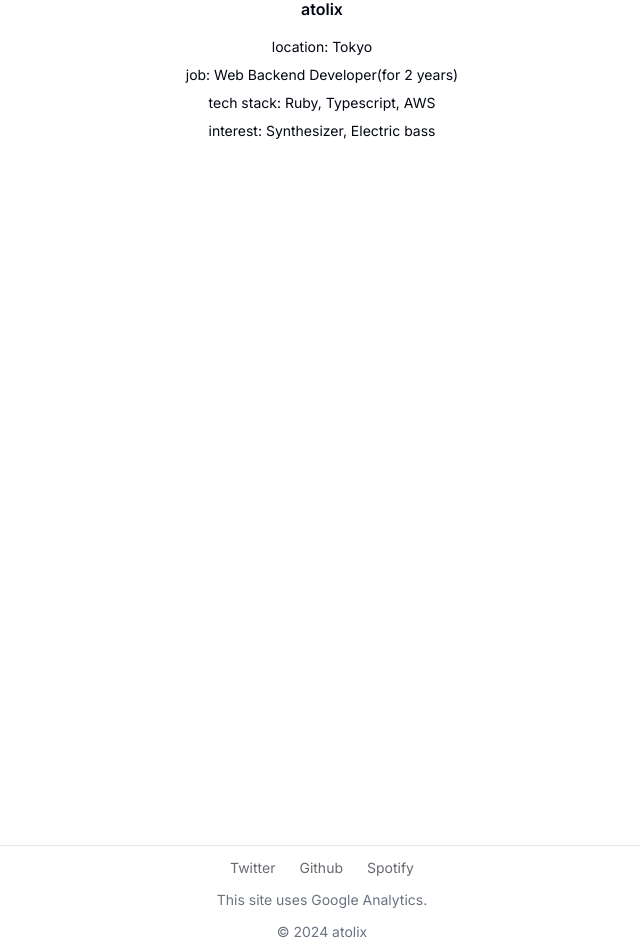
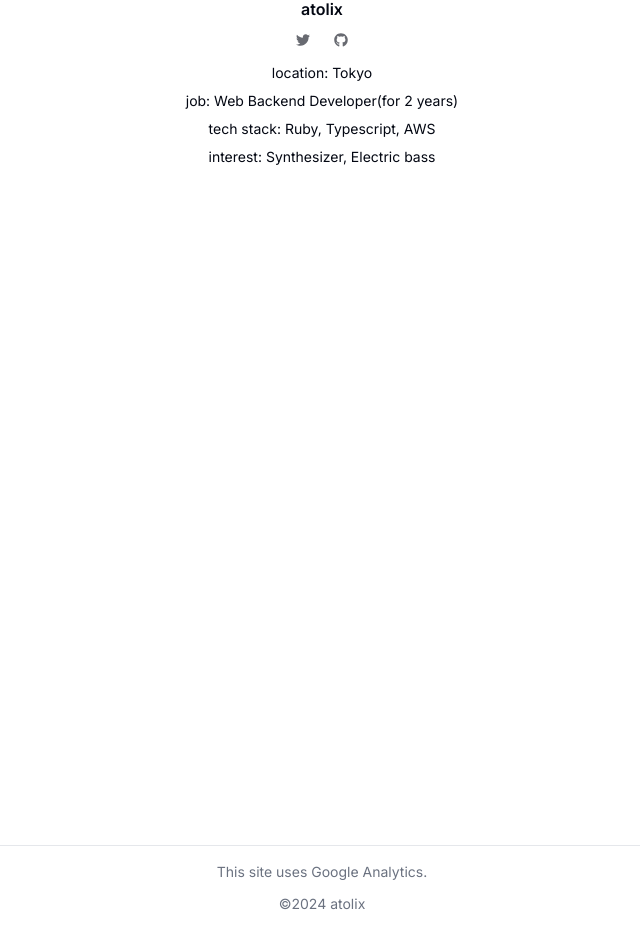
Before and after one commit to atolix/processed, a Next.js app: page /profile in a window 1280 px wide. Shown: the part 83-1034 px from the top of the page, without its empty margins (318-958 px from the left). After the commit the page ends 1009 px from the top, so only its background shows below. Built offline with nearby package versions, Linux system fonts and the light colour scheme.

Commit message:
add icon

```diff
--- a/package.json
+++ b/package.json
@@ -20,6 +20,7 @@
     "next": "14.2.5",
     "react": "^18",
     "react-dom": "^18",
+    "react-icons": "^5.3.0",
     "react-markdown": "^9.0.1",
     "tailwind-merge": "^2.5.2",
     "tailwindcss-animate": "^1.0.7",
--- a/src/app/profile/page.tsx
+++ b/src/app/profile/page.tsx
@@ -1,3 +1,5 @@
+import { FaGithub, FaTwitter } from "react-icons/fa"
+
 export const metadata = {
   title: "Profile",
 };
@@ -6,6 +8,22 @@ export default function Profile() {
   return (
     <div className="container text-center max-w-screen-2xl items-center justify-center">
       <h2 className="font-semibold pb-3">atolix</h2>
+      <nav className="flex justify-center items-center gap-4 text-sm lg:gap-6 mb-3">
+        <a
+          href="https://x.com/atolix_"
+          target="_blank"
+          className="transition-colors hover:text-foreground/80 text-foreground/60"
+        >
+          <FaTwitter />
+        </a>
+        <a
+          href="https://github.com/atolix"
+          target="_blank"
+          className="transition-colors hover:text-foreground/80 text-foreground/60"
+        >
+          <FaGithub />
+        </a>
+      </nav>
       <h3 className="text-sm p-1">location: Tokyo</h3>
       <h3 className="text-sm p-1">job: Web Backend Developer(for 2 years)</h3>
       <h3 className="text-sm p-1">tech stack: Ruby, Typescript, AWS</h3>
--- a/src/components/Footer/index.tsx
+++ b/src/components/Footer/index.tsx
@@ -4,28 +4,8 @@ export const Footer = () => {
   return (
     <footer className="container text-center h-14 max-w-screen-2xl items-center justify-center mt-12">
       <Separator />
-      <nav className="flex justify-center items-center gap-4 text-sm lg:gap-6 mt-3">
-        <a
-          href="https://x.com/atolix_"
-          className="transition-colors hover:text-foreground/80 text-foreground/60"
-        >
-          Twitter
-        </a>
-        <a
-          href="https://github.com/atolix"
-          className="transition-colors hover:text-foreground/80 text-foreground/60"
-        >
-          Github
-        </a>
-        <a
-          href="https://open.spotify.com/user/j99idhbgg0ogba7hgqri5ntsg"
-          className="transition-colors hover:text-foreground/80 text-foreground/60"
-        >
-          Spotify
-        </a>
-      </nav>
-      <p className="text-sm text-muted-foreground pt-3">This site uses Google Analytics.</p>
-      <p className="text-sm text-muted-foreground p-3">© 2024 atolix</p>
+      <p className="text-sm text-muted-foreground pt-4">This site uses Google Analytics.</p>
+      <p className="text-sm text-muted-foreground p-3">©2024 atolix</p>
     </footer>
   );
 }
```
Also changed, not shown: 1 other file (tests, documents, lock files or other folders).
